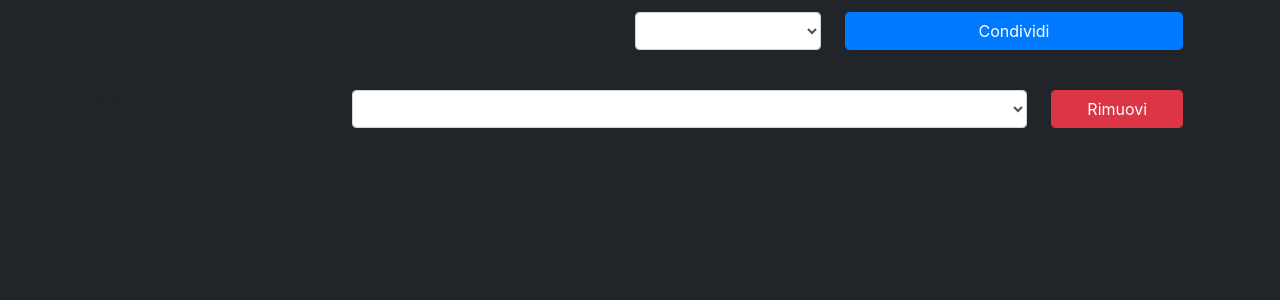
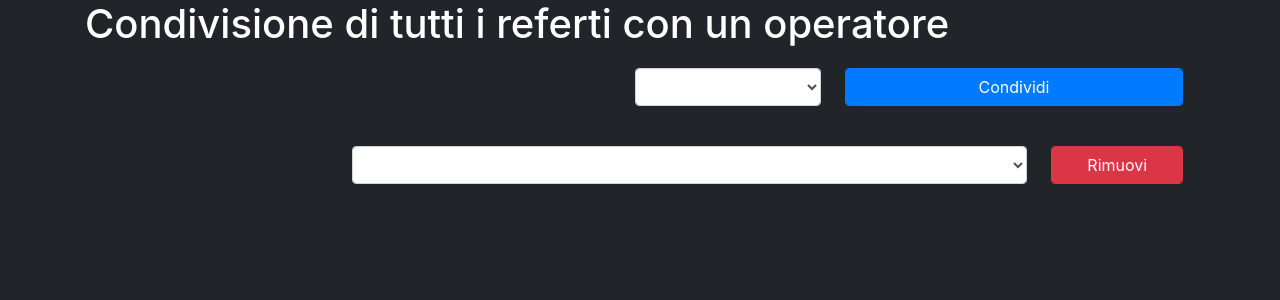
Before and after one commit to Hacryn/Referti-Online, a PHP site: page /sharer.php in a window 1280 px wide. Shown: the part 56-356 px from the top of the page. Run offline with PHP 8.4, Linux system fonts and the light colour scheme; the visitor is signed in with stand-in values (Sample User, id 1); tables that the repository leaves empty or names only in its code hold one stand-in row (values such as "Sample post"); lists and menus that the app fills with data are empty; some libraries are stand-ins or nearby versions.

Commit message:
Update sharer.php

```diff
--- a/sharer.php
+++ b/sharer.php
@@ -58,6 +58,7 @@
         </ul>
     </nav>
     <div class="h-flex container">
+    <h1>Condivisione di tutti i referti con un operatore</h1>
     <?php
         echo(sharer($report['OID'], $id, 'patient'));
     ?>
```
